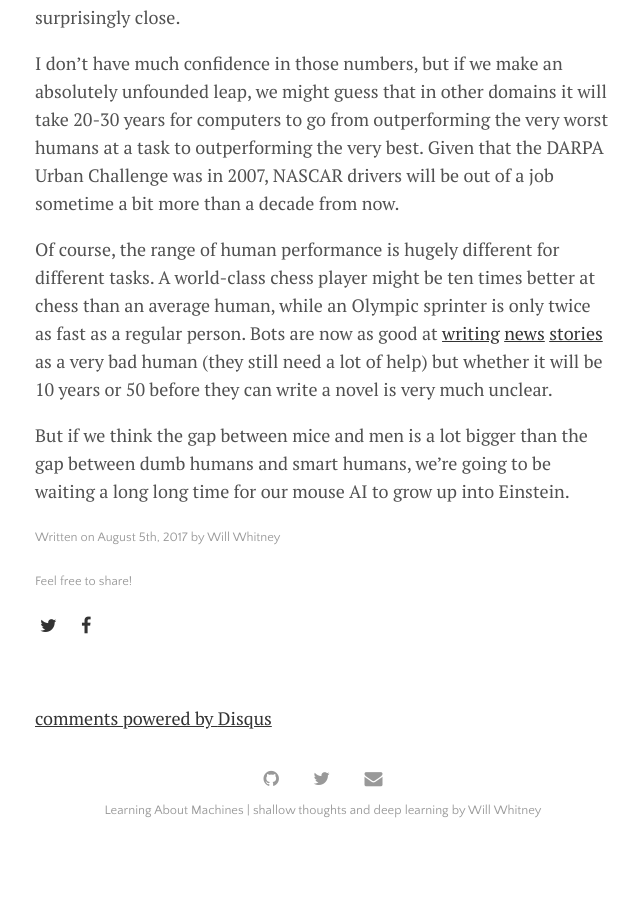
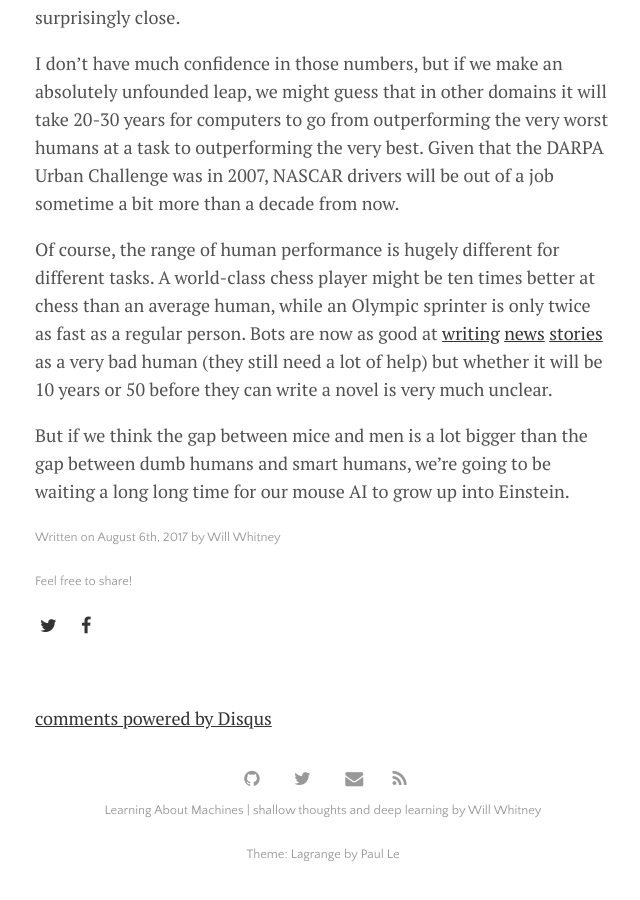
Before and after one commit to willwhitney/willwhitney.github.io, a Jekyll site: the page built from _posts/2017-08-06-intelligence-and-computing.md, in a window 1280 px wide and 900 px high, scrolled down 7352 px. Shown: the whole window, without its empty margins (317-957 px from the left). Built offline with Jekyll 4.4.1, drawn with Linux system fonts in a browser that asks for light colours; nearby versions of some CDN libraries; formulas are drawn with MathJax 3; comment, search, counter and statistics services are not loaded; before the commit the page ends 8208 px from its top, so only the background shows below that.

Commit message:
update date; link rss; credit theme

```diff
--- a/_data/settings.yml
+++ b/_data/settings.yml
@@ -20,5 +20,6 @@ social:
 - {icon: 'github', link: 'https://www.github.com/willwhitney'}
 - {icon: 'twitter', link: 'https://twitter.com/wfwhitney'}
 - {icon: 'envelope', link: 'mailto:wfwhitney@gmail.com'}
+- {icon: 'rss', link: '/feed.xml'}
 
 # Available social icons are powered by Font Awesome, so you can use any icon that they offer
--- a/_includes/footer.html
+++ b/_includes/footer.html
@@ -3,4 +3,5 @@
     <a href="{{ item.link }}" target="_blank"><i class="fa fa-{{ item.icon }}" aria-hidden="true"></i></a>
   {% endfor %}
   <div class="post-date"><a href="/menu/about.html">{{ site.data.settings.title }} | {{ site.data.settings.tagline }} by {{ site.data.settings.author.name }}</a></div>
+  <div class="post-date"><a href="https://lenpaul.github.io/Lagrange/">Theme: Lagrange by Paul Le</a></div>
 </footer>
```
Also changed, not shown: _posts/2017-08-06-intelligence-and-computing.md (renamed from _posts/2017-08-05-intelligence-and-computing.md).
